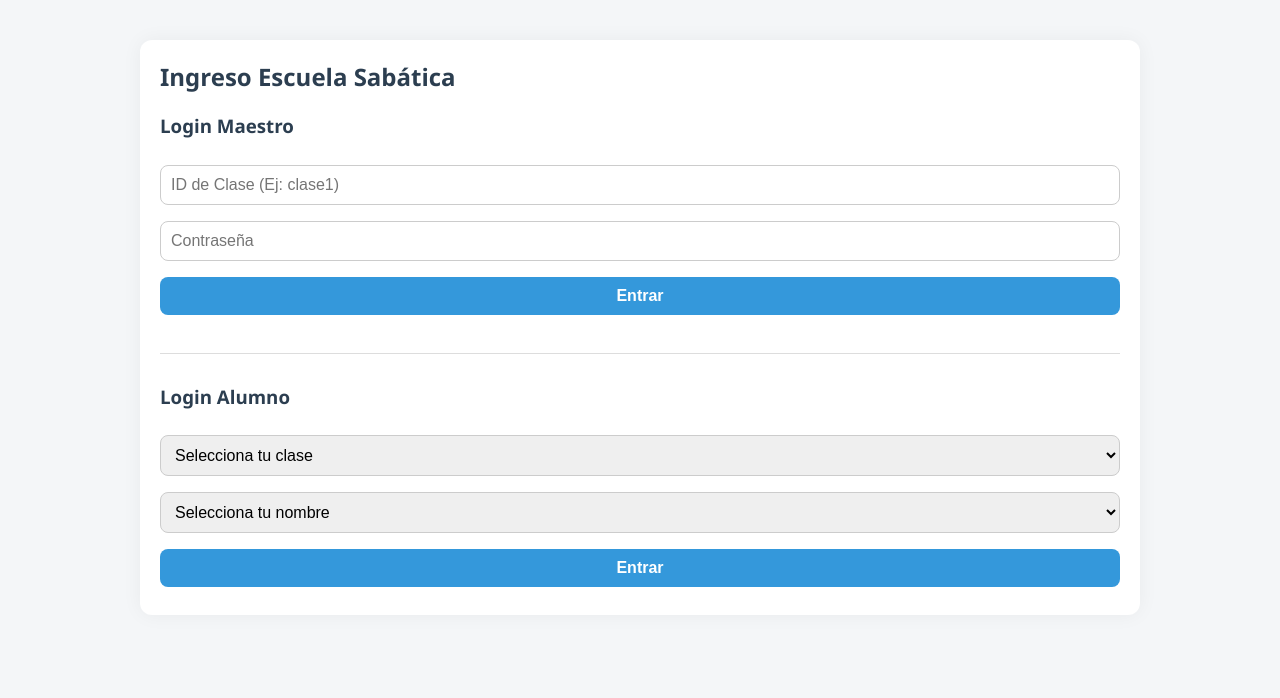
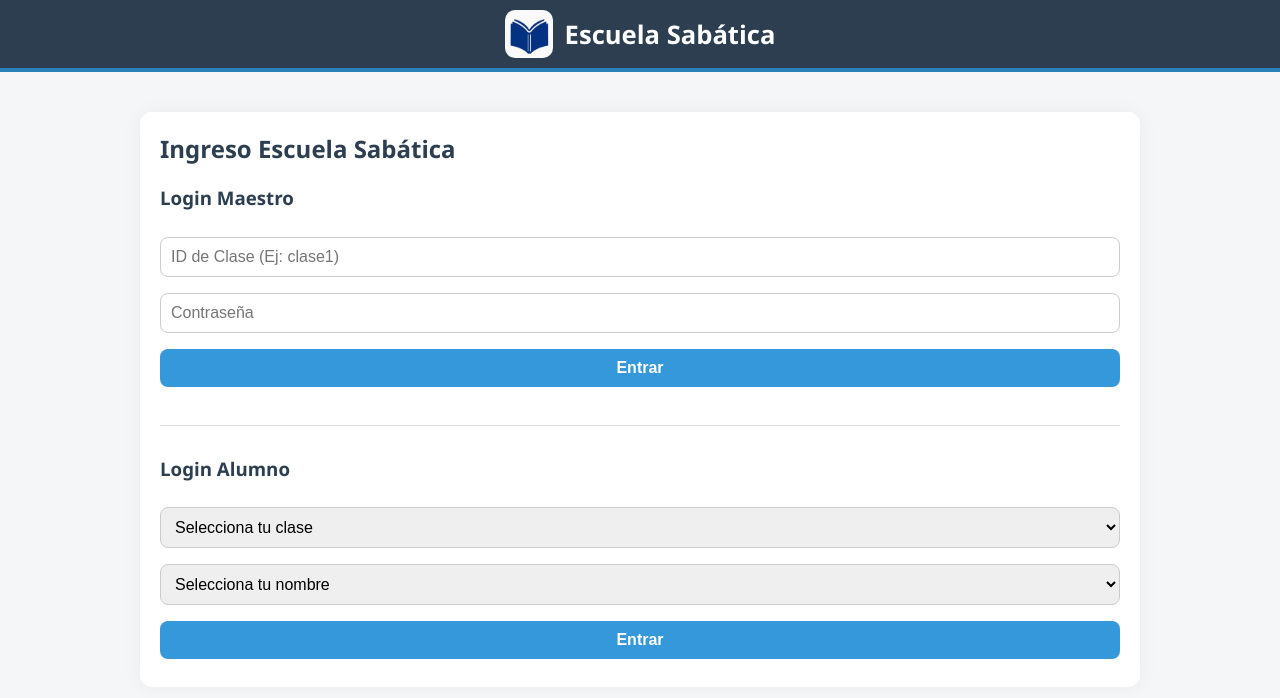
Before and after one commit to xoxdnlxox25/plataforma1, a plain HTML site: page index.html in a window 1280 px wide. Drawn offline with Linux system fonts and the light colour scheme; no server answers.

Commit message:
Update index.html

```diff
--- a/index.html
+++ b/index.html
@@ -7,6 +7,15 @@
   <link rel="stylesheet" href="style.css">
 </head>
 <body>
+
+  <!-- CABECERA CON LOGO -->
+  <header class="top-bar">
+    <div class="logo-area">
+      <img src="logo.png" alt="Logo Escuela" class="logo">
+      <h1 class="titulo-escuela">Escuela Sabática</h1>
+    </div>
+  </header>
+
   <div class="container">
     <h2>Ingreso Escuela Sabática</h2>
 
```
